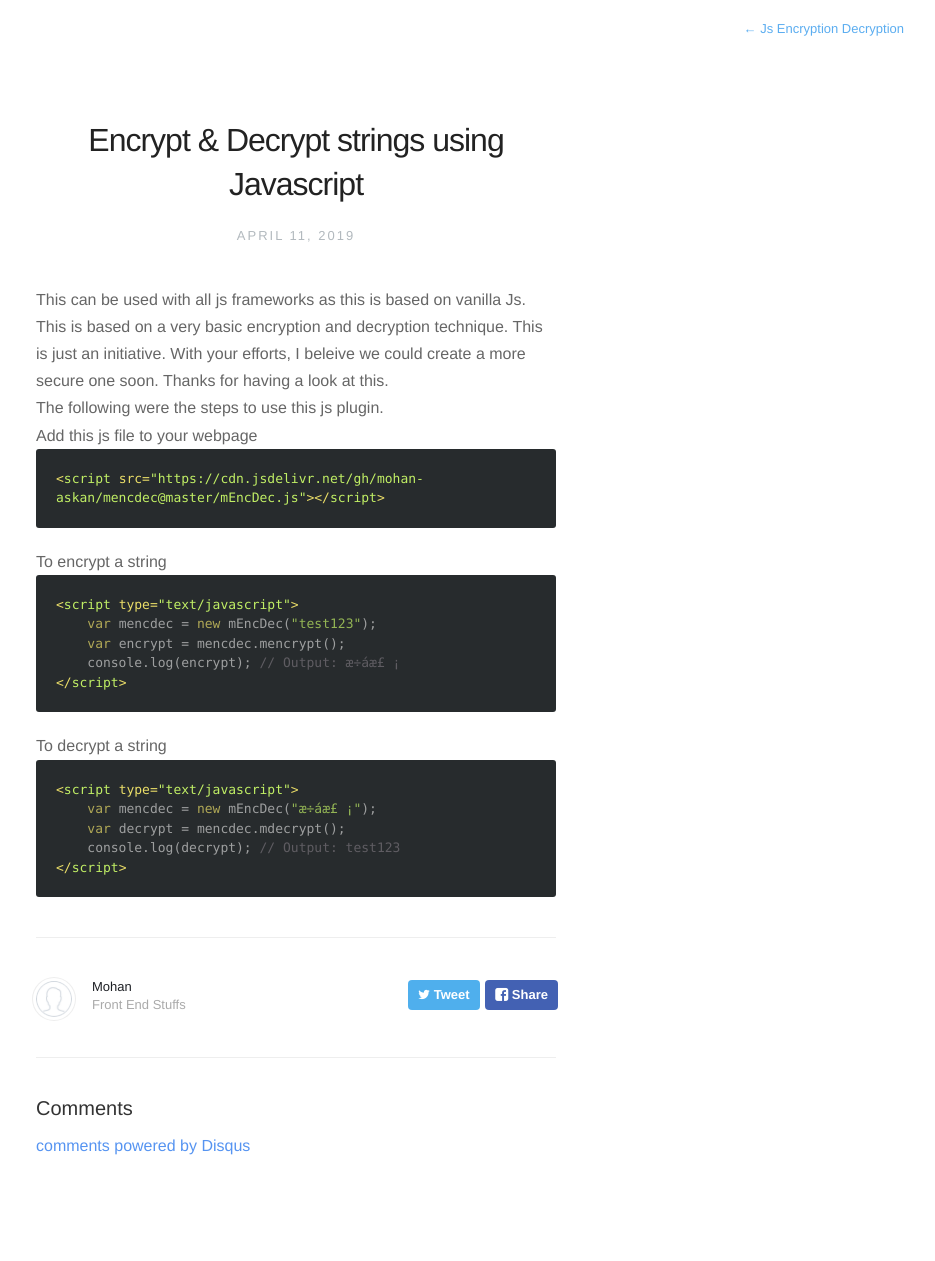
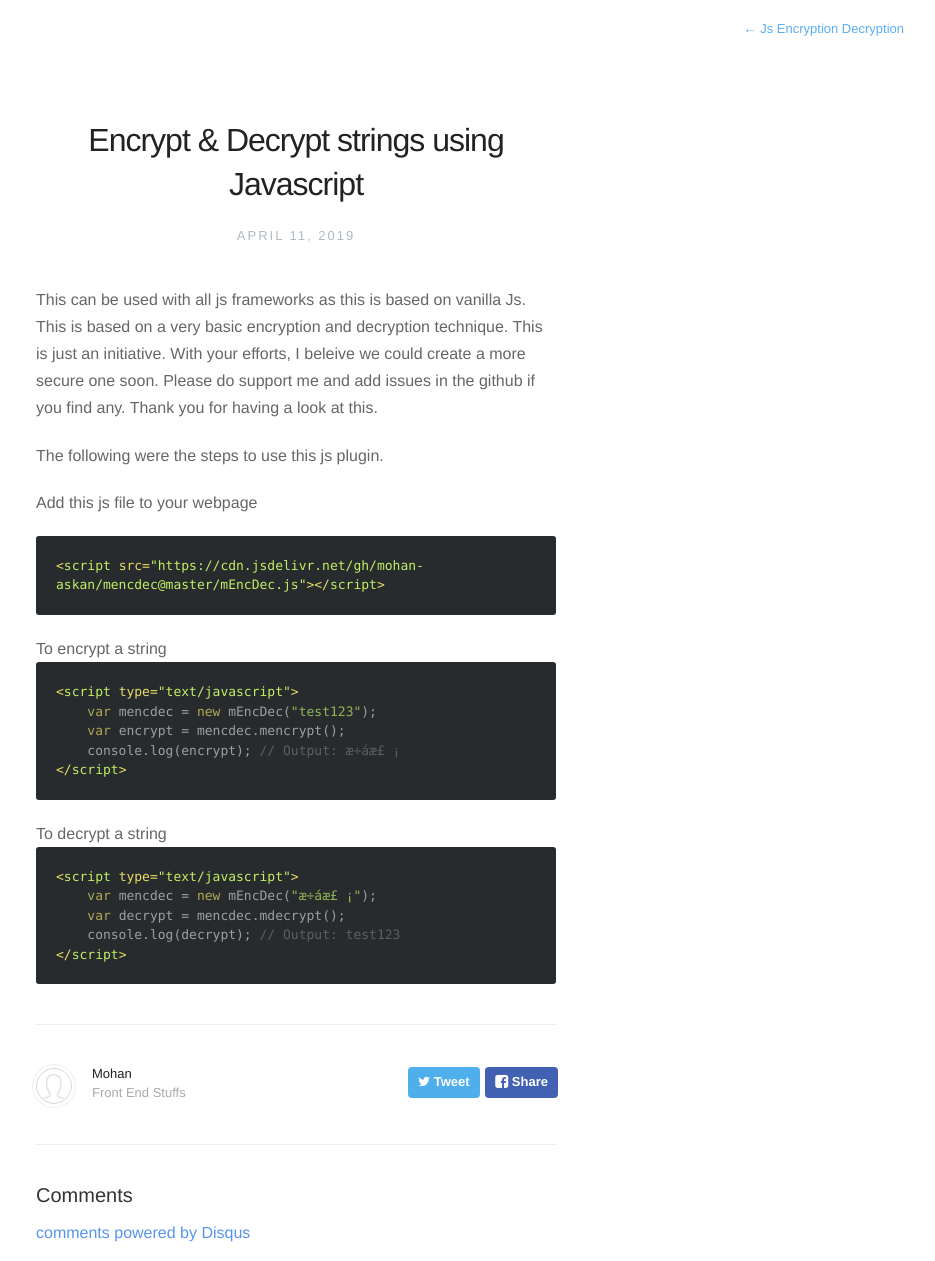
Before and after one commit to mohan-askan/mEncDec, a Jekyll site: the page built from index.html, in a window 1280 px wide. Shown: the whole page, without its empty margins (344-1279 px from the left). Built offline with Jekyll 4.4.1, drawn with Linux system fonts in a browser that asks for light colours; nearby versions of some CDN libraries; the list of posts is cut into pages by our own code; comment, search, counter and statistics services are not loaded; before the commit the page ends 1174 px from its top, so only the background shows below that.

Commit message:
Update index.html

```diff
--- a/index.html
+++ b/index.html
@@ -5,11 +5,9 @@ date:   2019-04-11 13:43:00
 description: Encryption & Decryption in Vanilla JS
 ---
 
-This can be used with all js frameworks as this is based on vanilla Js. This is based on a very basic encryption and decryption technique. This is just an initiative. With your efforts, I beleive we could create a more secure one soon. Thanks for having a look at this.
-<br/>
-The following were the steps to use this js plugin.
-<br/>
-Add this js file to your webpage
+<p>This can be used with all js frameworks as this is based on vanilla Js. This is based on a very basic encryption and decryption technique. This is just an initiative. With your efforts, I beleive we could create a more secure one soon. Please do support me and add issues in the github if you find any. Thank you for having a look at this.</p>
+<p>The following were the steps to use this js plugin.</p>
+<p>Add this js file to your webpage</p>
 
 {% highlight html %}
 <script src="https://cdn.jsdelivr.net/gh/mohan-askan/mencdec@master/mEncDec.js"></script>
```
